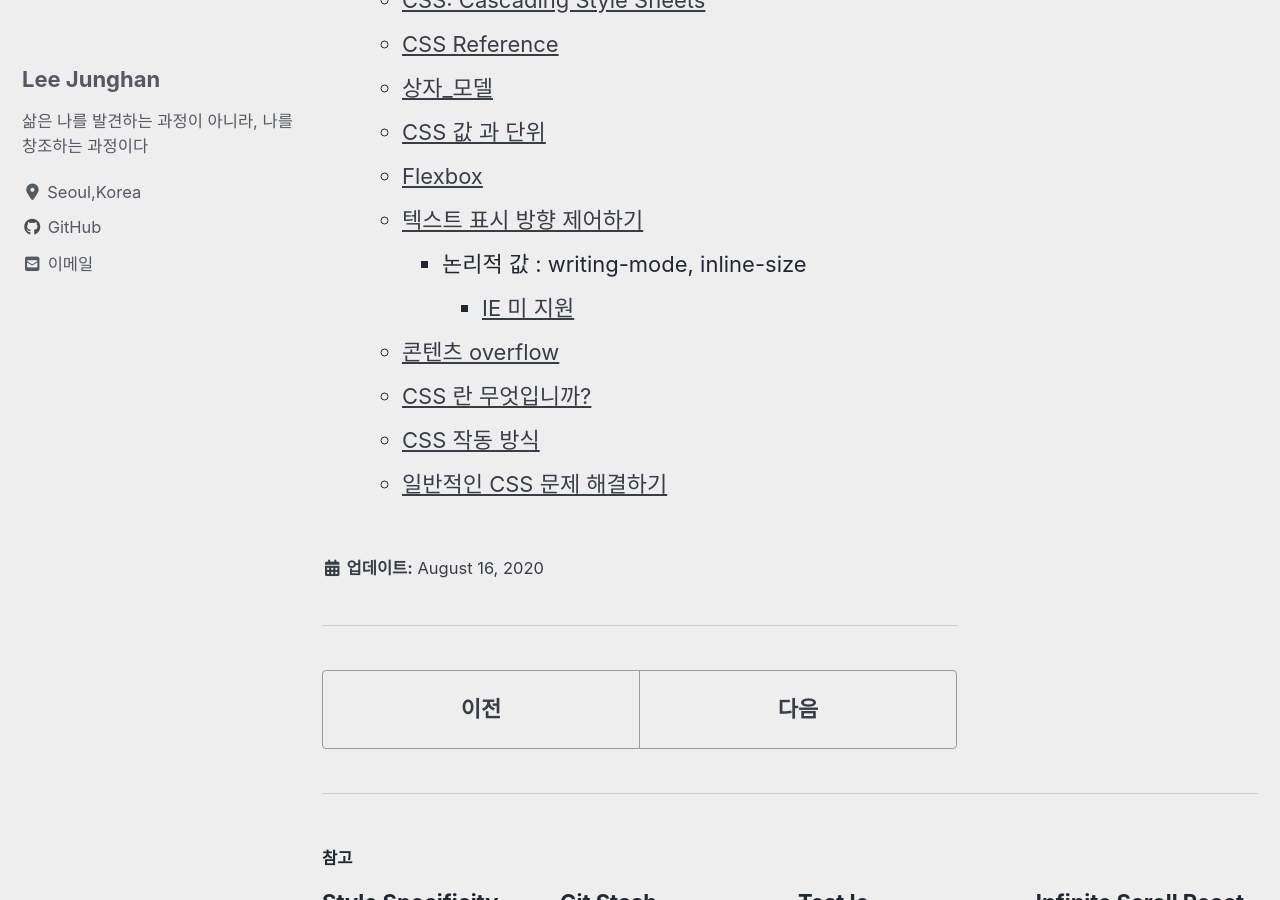
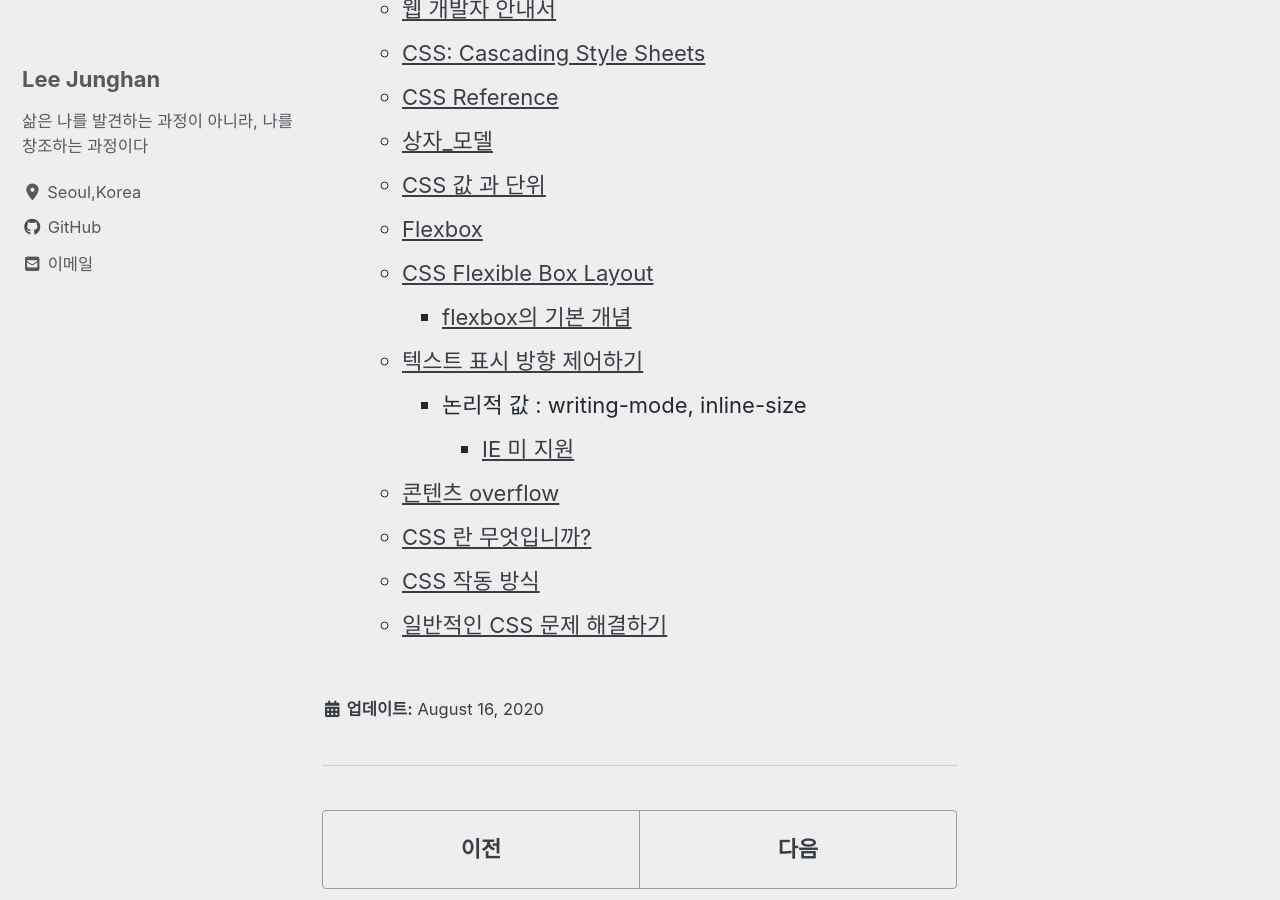
Before and after one commit to toyjhlee/toyjhlee.github.com, a Jekyll site: the page built from _posts/2020-08-16-css-guide.md, in a window 1280 px wide and 900 px high, scrolled down 742 px. Built offline with Jekyll 4.4.1, drawn with Linux system fonts in a browser that asks for light colours; cached includes are drawn as plain includes; nearby versions of some CDN libraries.

Commit message:
docs: update css-guide

```diff
--- a/_posts/2020-08-16-css-guide.md
+++ b/_posts/2020-08-16-css-guide.md
@@ -1,12 +1,14 @@
+- https://html5test.com/
+- 접속한 PC & browser 가 html5 지원 여부를 보여준다
 
--  https://html5test.com/
-  - 접속한 PC & browser 가 html5 지원 여부를 보여준다
-    - 리스트의 항목은 지원 여부를 아이콘으로 보여주고 명세로 가는 링크를 제공한다
+  - 리스트의 항목은 지원 여부를 아이콘으로 보여주고 명세로 가는 링크를 제공한다
 
 - https://caniuse.com/
+
   - css keyword 를 입력 하면 관련 property 를 보여준다. 각 property 의 브라주여별 지원 여부를 보여준다
 
 - www.w3schools.com
+
   - [브라우져별 css property 지원 여부 리스트](https://www.w3schools.com/cssref/css3_browsersupport.asp)
 
   - [CSS Animatable](https://www.w3schools.com/cssref/css_animatable.asp)
@@ -15,9 +17,11 @@
   - [웹 개발자 안내서](https://developer.mozilla.org/ko/docs/Web/Guide)
   - [CSS: Cascading Style Sheets](https://developer.mozilla.org/ko/docs/Web/CSS)
   - [CSS Reference](https://developer.mozilla.org/ko/docs/Web/CSS/Reference)
-  - [상자_모델](https://developer.mozilla.org/ko/docs/Learn/CSS/Building_blocks/%EC%83%81%EC%9E%90_%EB%AA%A8%EB%8D%B8)
+  - [상자\_모델](https://developer.mozilla.org/ko/docs/Learn/CSS/Building_blocks/%EC%83%81%EC%9E%90_%EB%AA%A8%EB%8D%B8)
   - [CSS 값 과 단위](https://developer.mozilla.org/ko/docs/Learn/CSS/Building_blocks/Values_and_units)
   - [Flexbox](https://developer.mozilla.org/ko/docs/Learn/CSS/CSS_layout/Flexbox)
+  - [CSS Flexible Box Layout](https://developer.mozilla.org/ko/docs/Web/CSS/CSS_Flexible_Box_Layout)
+    - [flexbox의 기본 개념](https://developer.mozilla.org/ko/docs/Web/CSS/CSS_Flexible_Box_Layout/Flexbox%EC%9D%98_%EA%B8%B0%EB%B3%B8_%EA%B0%9C%EB%85%90)
   - [텍스트 표시 방향 제어하기](https://developer.mozilla.org/ko/docs/Learn/CSS/Building_blocks/Handling_different_text_directions)
     - 논리적 값 : writing-mode, inline-size
       - [IE 미 지원](https://caniuse.com/#search=inline-size)
```
